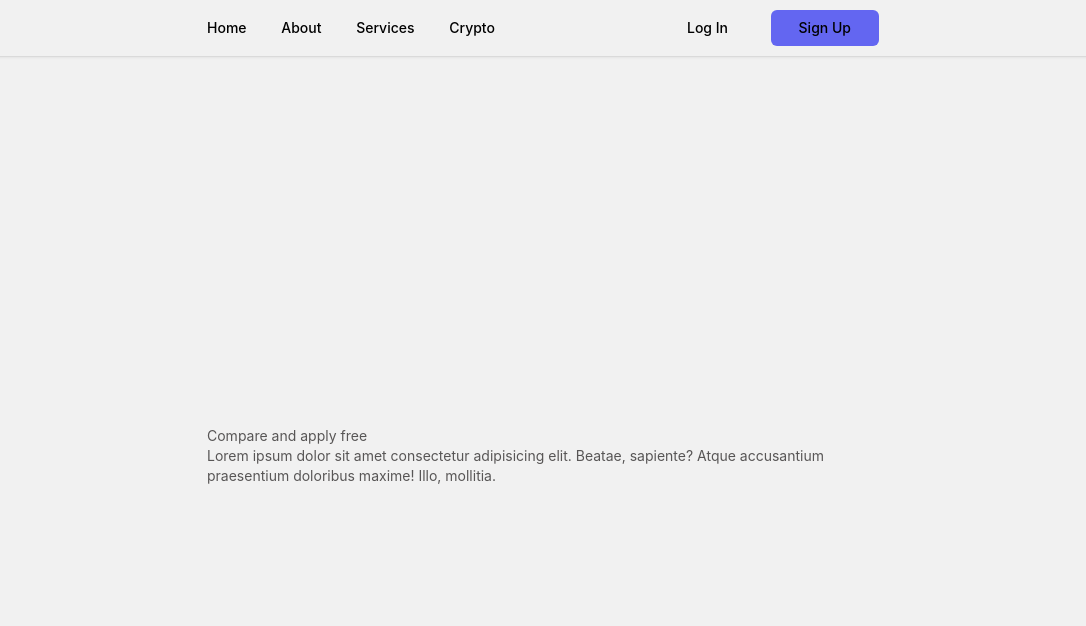
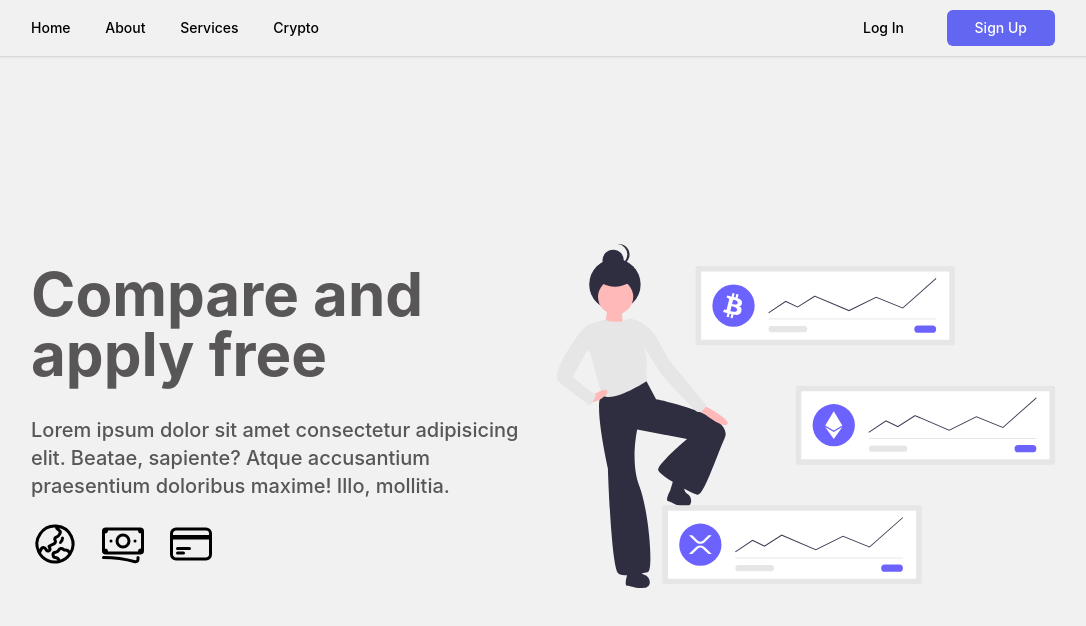
Before and after one commit to JuanLoyola/fintech-react, a React (Vite) app: page / in a window 1280 px wide. Shown: the top 626 px of the page, without its empty margins (97-1183 px from the left). Built offline with nearby package versions, Linux system fonts and the light colour scheme.

Commit message:
hero section

```diff
--- a/src/components/Hero.jsx
+++ b/src/components/Hero.jsx
@@ -3,11 +3,34 @@ import React, { Component } from 'react'
 export default class Hero extends Component {
     render() {
         return (
-            <div className='w-full h-screen flex justify-center items-center'>
-                <div className='w-full lg:max-w-3xl flex justify-between items-center px-12 text-sm'>
-                    <span className="flex flex-col">
-                        <h1>Compare and apply free</h1>
-                        <p>Lorem ipsum dolor sit amet consectetur adipisicing elit. Beatae, sapiente? Atque accusantium praesentium doloribus maxime! Illo, mollitia.</p>
+            <div className='w-full h-[100vh] md:h-[90vh] flex justify-center items-center'>
+                <div className='w-full lg:max-w-5xl flex flex-col-reverse md:flex-row gap-x-7 justify-center items-center text-sm'>
+                    <span className="w-4/5 md:w-3/6 h-[20rem] flex flex-col gap-y-5 justify-center items-center md:items-start">
+                        <h1 className='text-lg md:text-6xl font-bold mb-3'>Compare and apply free</h1>
+                        <p className='text-base font-medium md:text-xl'>Lorem ipsum dolor sit amet consectetur adipisicing elit. Beatae, sapiente? Atque accusantium praesentium doloribus maxime! Illo, mollitia.</p>
+                        <div className='w-full flex justify-center md:justify-start items-center gap-x-5'>
+                            <a href="" target="_blank" rel="noopener noreferrer">
+                                <svg xmlns="http://www.w3.org/2000/svg" fill="none" viewBox="0 0 24 24" stroke-width="1.5" stroke="currentColor" class="w-12 h-12 text-black ">
+                                <path stroke-linecap="round" stroke-linejoin="round" d="M12.75 3.03v.568c0 .334.148.65.405.864l1.068.89c.442.369.535 1.01.216 1.49l-.51.766a2.25 2.25 0 01-1.161.886l-.143.048a1.107 1.107 0 00-.57 1.664c.369.555.169 1.307-.427 1.605L9 13.125l.423 1.059a.956.956 0 01-1.652.928l-.679-.906a1.125 1.125 0 00-1.906.172L4.5 15.75l-.612.153M12.75 3.031a9 9 0 00-8.862 12.872M12.75 3.031a9 9 0 016.69 14.036m0 0l-.177-.529A2.25 2.25 0 0017.128 15H16.5l-.324-.324a1.453 1.453 0 00-2.328.377l-.036.073a1.586 1.586 0 01-.982.816l-.99.282c-.55.157-.894.702-.8 1.267l.073.438c.08.474.49.821.97.821.846 0 1.598.542 1.865 1.345l.215.643m5.276-3.67a9.012 9.012 0 01-5.276 3.67m0 0a9 9 0 01-10.275-4.835M15.75 9c0 .896-.393 1.7-1.016 2.25" />
+                                </svg>
+                            </a>
+
+                            <a href="" target="_blank" rel="noopener noreferrer">
+                            <svg xmlns="http://www.w3.org/2000/svg" fill="none" viewBox="0 0 24 24" stroke-width="1.5" stroke="currentColor" class="w-12 h-12 text-black ">
+                            <path stroke-linecap="round" stroke-linejoin="round" d="M2.25 18.75a60.07 60.07 0 0115.797 2.101c.727.198 1.453-.342 1.453-1.096V18.75M3.75 4.5v.75A.75.75 0 013 6h-.75m0 0v-.375c0-.621.504-1.125 1.125-1.125H20.25M2.25 6v9m18-10.5v.75c0 .414.336.75.75.75h.75m-1.5-1.5h.375c.621 0 1.125.504 1.125 1.125v9.75c0 .621-.504 1.125-1.125 1.125h-.375m1.5-1.5H21a.75.75 0 00-.75.75v.75m0 0H3.75m0 0h-.375a1.125 1.125 0 01-1.125-1.125V15m1.5 1.5v-.75A.75.75 0 003 15h-.75M15 10.5a3 3 0 11-6 0 3 3 0 016 0zm3 0h.008v.008H18V10.5zm-12 0h.008v.008H6V10.5z" />
+                            </svg>
+                            </a>
+
+                            <a href="" target="_blank" rel="noopener noreferrer">
+                            <svg xmlns="http://www.w3.org/2000/svg" fill="none" viewBox="0 0 24 24" stroke-width="1.5" stroke="currentColor" class="w-12 h-12 text-black ">
+                            <path stroke-linecap="round" stroke-linejoin="round" d="M2.25 8.25h19.5M2.25 9h19.5m-16.5 5.25h6m-6 2.25h3m-3.75 3h15a2.25 2.25 0 002.25-2.25V6.75A2.25 2.25 0 0019.5 4.5h-15a2.25 2.25 0 00-2.25 2.25v10.5A2.25 2.25 0 004.5 19.5z" />
+                            </svg>
+                            </a>
+                        </div>
+                    </span>
+
+                    <span className='w-4/5 md:w-3/6 h-[20rem] flex justify-center items-center'>
+                        <img src="/src/assets/images/hero.svg" alt="hero image" />
                     </span>
                 </div>
             </div>
--- a/src/components/Navbar.jsx
+++ b/src/components/Navbar.jsx
@@ -7,17 +7,17 @@ function Navbar() {
 
 	return (
 		<div className='shadow text-black h-14 flex justify-center items-center'>
-			<div className='w-full lg:max-w-3xl flex justify-between items-center px-12 text-sm'>
+			<div className='w-full lg:max-w-5xl flex justify-between items-center px-12 md:px-0 text-sm'>
 				{/* desktop */}
 				<ul className='hidden w-[18rem] md:flex justify-between items-center'>
-					<li className='font-medium text-sm hover:text-gray-200 cursor-pointer transition-all'>Home</li>
-					<li className='font-medium text-sm hover:text-gray-200 cursor-pointer transition-all'>About</li>
-					<li className='font-medium text-sm hover:text-gray-200 cursor-pointer transition-all'>Services</li>
-					<li className='font-medium text-sm hover:text-gray-200 cursor-pointer transition-all'>Crypto</li>
+					<li className='font-medium text-sm hover:text-gray-500 cursor-pointer transition-all'>Home</li>
+					<li className='font-medium text-sm hover:text-gray-500 cursor-pointer transition-all'>About</li>
+					<li className='font-medium text-sm hover:text-gray-500 cursor-pointer transition-all'>Services</li>
+					<li className='font-medium text-sm hover:text-gray-500 cursor-pointer transition-all'>Crypto</li>
 				</ul>
 				<ul className='hidden w-[12rem] md:flex justify-between items-center'>
-					<li className='font-medium text-sm hover:text-gray-200 cursor-pointer transition-all'>Log In</li>
-					<li className='font-medium text-sm bg-indigo-500 hover:bg-indigo-600 hover:text-gray-200 px-7 py-2 rounded-md cursor-pointer transition-all'>Sign Up</li>
+					<li className='font-medium text-sm hover:text-gray-500 cursor-pointer transition-all'>Log In</li>
+					<li className='font-medium text-sm bg-indigo-500 hover:bg-indigo-600 text-white hover:text-gray-300 px-7 py-2 rounded-md cursor-pointer transition-all'>Sign Up</li>
 				</ul>
 
 				{/* mobile */}
@@ -29,7 +29,7 @@ function Navbar() {
 					</li>
 				</ul>
 				{/* options panel */}
-				<div className={isNavOpen ? 'md:hidden absolute top-12 right-0 h-screen w-full' : 'hidden'}>
+				<div className={isNavOpen ? 'md:hidden bg-[#f1f1f1] absolute top-12 right-0 h-screen w-full' : 'hidden'}>
 					<ul className="h-full flex flex-col justify-center items-center gap-y-5">
 						<li className='hover:text-gray-400 text-xl font-bold hover:underline cursor-pointer uppercase'>Home</li>
 						<li className='hover:text-gray-400 text-xl font-bold hover:underline cursor-pointer uppercase'>About</li>
@@ -38,8 +38,8 @@ function Navbar() {
 					</ul>
 				</div>
 				<ul className='md:hidden w-[12rem] flex justify-between items-center'>
-					<li className='font-medium text-sm hover:text-gray-200 cursor-pointer transition-all'>Log In</li>
-					<li className='font-medium text-sm bg-indigo-500 hover:bg-indigo-600 hover:text-gray-200 px-7 py-2 rounded-md cursor-pointer transition-all'>Sign Up</li>
+					<li className='font-medium text-sm hover:text-gray-500 cursor-pointer transition-all'>Log In</li>
+					<li className='font-medium text-sm text-white bg-indigo-500 hover:bg-indigo-600 hover:text-gray-300 px-7 py-2 rounded-md cursor-pointer transition-all'>Sign Up</li>
 				</ul>
 			</div>
 		</div>
```
Also changed, not shown: src/assets/images/hero.svg (added).
